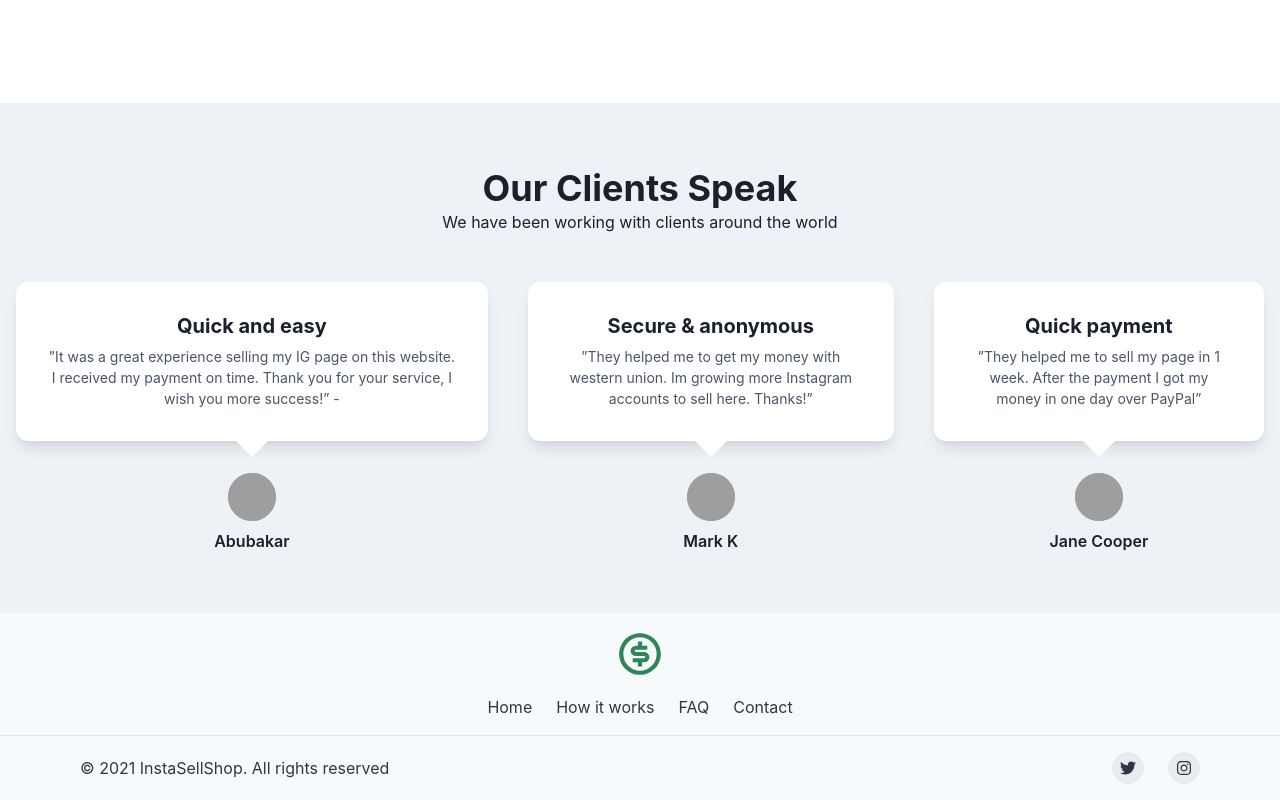
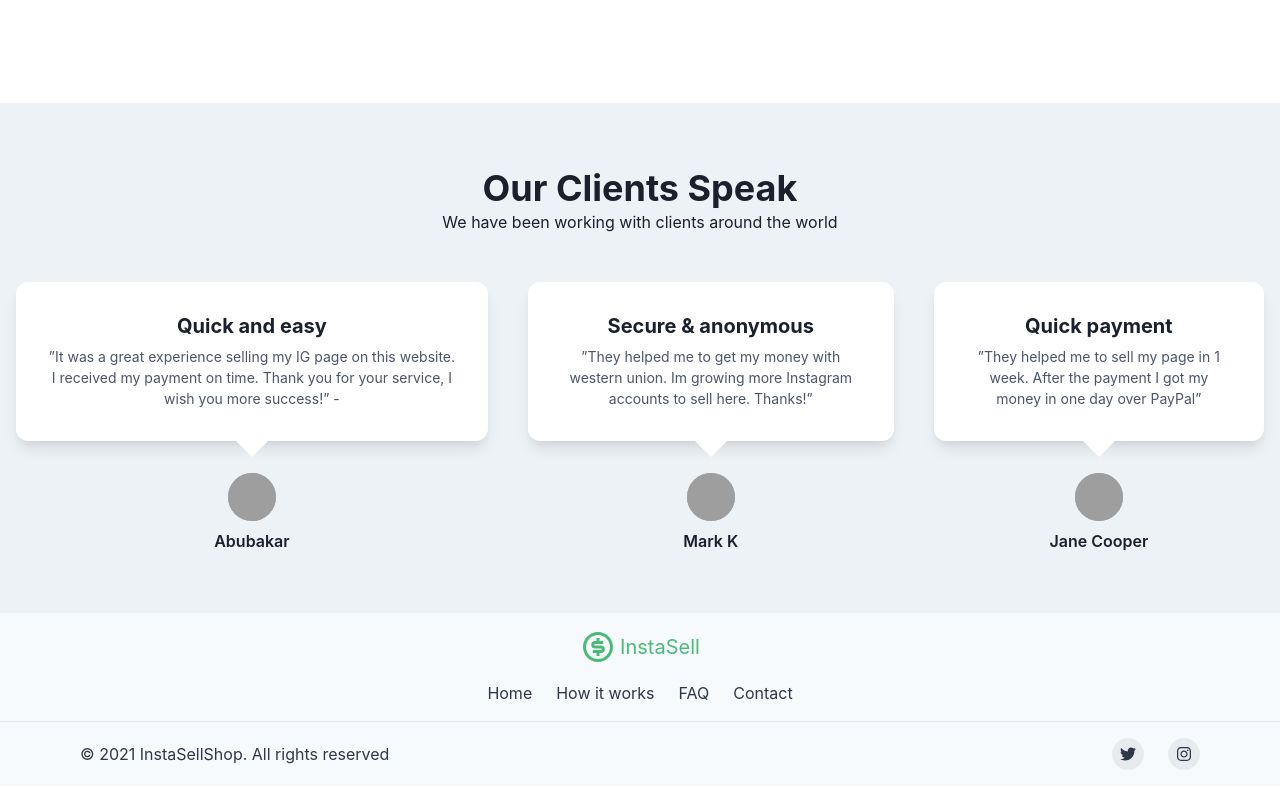
Before and after one commit to letanure/insta-sell, a Next.js app: page / in a window 1280 px wide. Shown: the part 825-1625 px from the top of the page. Built offline with nearby package versions, Linux system fonts and the light colour scheme; grey boxes are pictures that could not be loaded.

Commit message:
add logo

```diff
--- a/components/Footer.jsx
+++ b/components/Footer.jsx
@@ -12,6 +12,7 @@ import {
 import { FaInstagram, FaTwitter, FaYoutube } from "react-icons/fa";
 import { RiMoneyDollarCircleLine } from "react-icons/ri";
 import { ReactNode } from "react";
+import Logo from "./Logo";
 
 const SocialButton = ({ children, label, href }) => {
   return (
@@ -51,18 +52,9 @@ export default function SmallCentered() {
         justify={"center"}
         align={"center"}
       >
-        <Text
-          textAlign={useBreakpointValue({ base: "center", md: "left" })}
-          fontFamily={"heading"}
-          color={useColorModeValue("green.600", "white")}
-        >
-          <RiMoneyDollarCircleLine size={50} />
-        </Text>
-        {/* <Logo /> */}
+        <Logo />
         <Stack direction={"row"} spacing={6}>
           <Link href={"/"}>Home</Link>
-          {/* <Link href={"#"}>About</Link> */}
-          {/* <Link href={"#"}>Blog</Link> */}
           <Link href={"/how-it-works"}>How it works</Link>
           <Link href={"/faq"}>FAQ</Link>
           <Link href={"/contact"}>Contact</Link>
```
